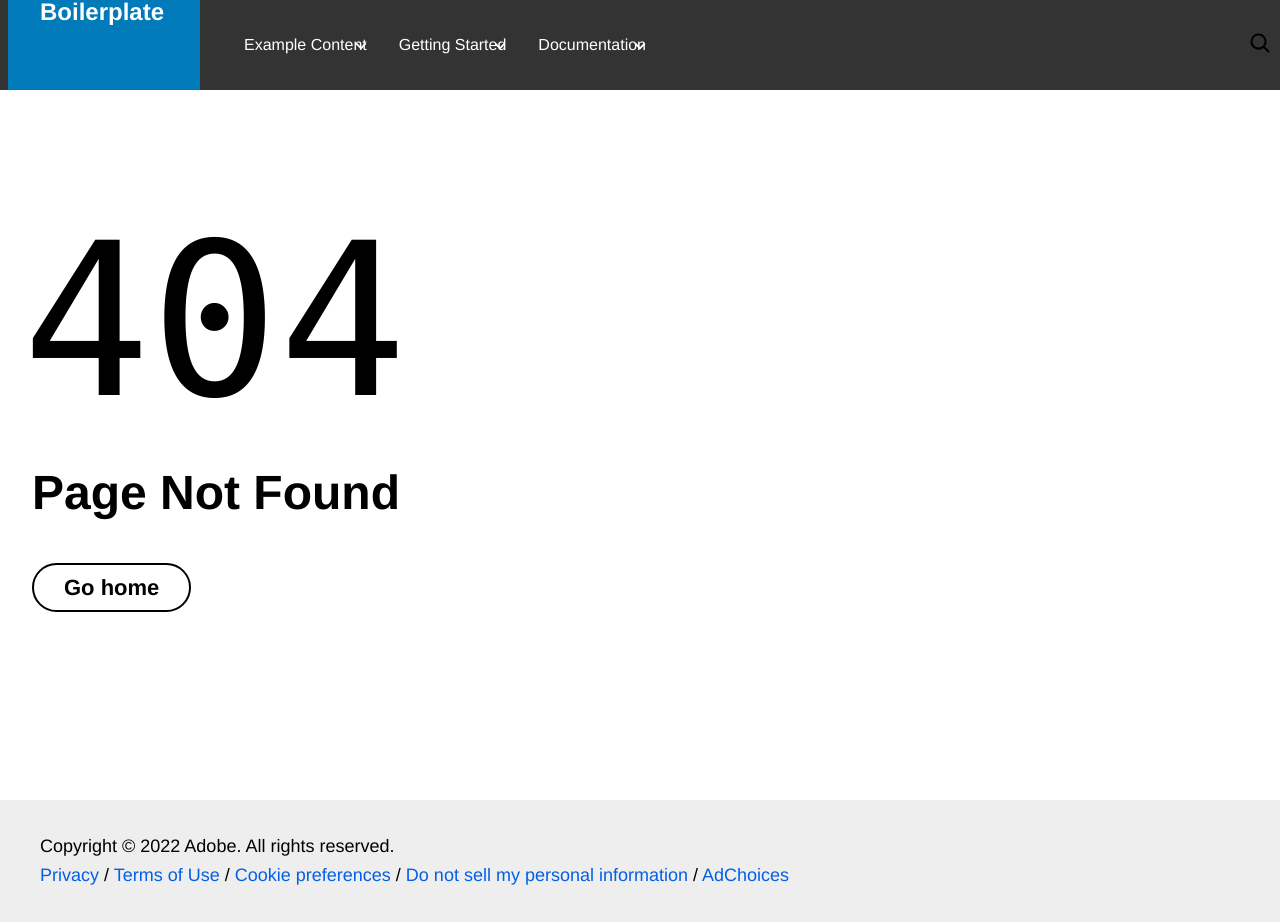
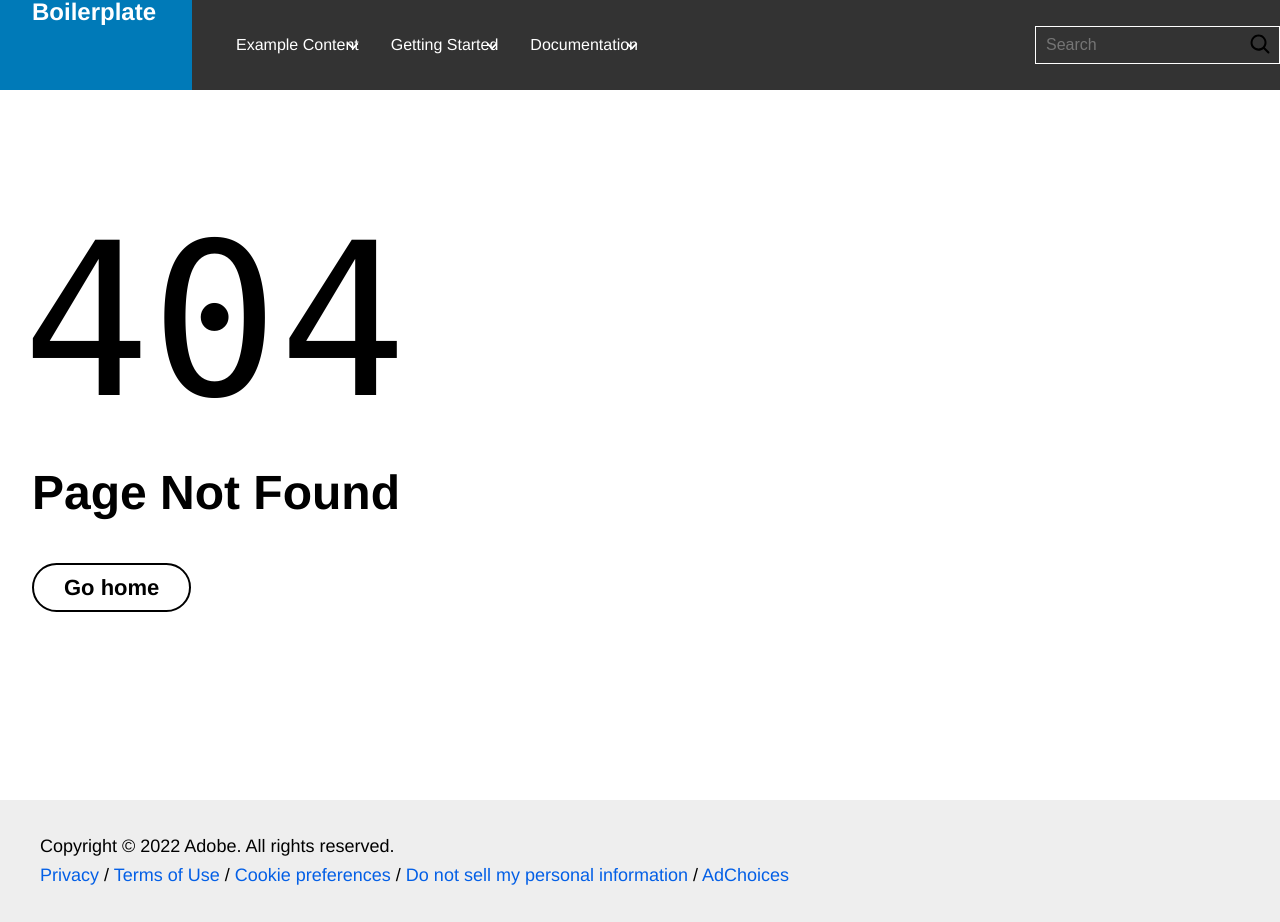
Before and after one commit to k2franklin/columbia, a website with bundled scripts: page 404.html in a window 1280 px wide. Built offline with nearby package versions, Linux system fonts and the light colour scheme; files whose address does not match are found by name.

Commit message:
Fixed the Header

```diff
--- a/blocks/header/header.css
+++ b/blocks/header/header.css
@@ -15,8 +15,7 @@ header nav {
     'sections sections sections' 1fr / auto 1fr auto;
   align-items: center;
   gap: 0 2em;
-  margin: auto;
-  max-width: 1264px;
+  margin: 0;
   height: var(--nav-height);
   padding: 0;
   font-family: var(--body-font-family);
@@ -284,6 +283,42 @@ span.icon-logo{
   width: 9.0625rem;
   height: 1.75rem;
 }
-span.icon-logo svg{
+
+header nav span.icon svg{
   fill: #fff;
 }
+
+header nav span.icon-search{
+  width: 1.5rem;
+  height: 1.5rem;
+}
+
+header nav .nav-tools  input{
+  background-color: transparent;
+  outline-offset: -2px;
+  outline: none;
+  appearance: none;
+  background-clip: padding-box;
+  border: none;
+  font-size: 1rem;
+  line-height: 1.25rem;
+  width: 100%;
+  float: left;
+  margin-right: -3.125rem;
+  border: 1px white solid;
+  padding: .5rem 2.25rem .5rem .625rem;
+}
+
+header nav .nav-tools .search-button{
+  display: block;
+  float: right;
+  width: auto;
+  height: 36px;
+  background-color: transparent;
+  color: #fff;
+  outline: 0;
+  border: 0;
+  margin: 0;
+  padding:  0.375rem 0.5rem;
+  appearance: button;
+}
--- a/blocks/header/header.js
+++ b/blocks/header/header.js
@@ -124,6 +124,34 @@ export default async function decorate(block) {
       });
     }
 
+    const navTools = nav.querySelector('.nav-tools');
+    if(navTools){
+      const searchForm = document.createElement('form');
+      searchForm.action = "/search";
+      searchForm.method = "get";
+      searchForm.name = "simpleSearch";
+
+      const searchInput = document.createElement('input');
+      searchInput.className = "search-input";
+      searchInput.name = "q";
+      searchInput.type = "search";
+      searchInput.placeholder = "Search";
+      searchInput.required = "required"
+      searchForm.appendChild(searchInput);
+
+      const searchButton = document.createElement('button');
+      searchButton.className = "search-button";
+      searchForm.appendChild(searchButton);
+      const searchWrapper = document.createElement('div');
+      searchWrapper.className = "search-form";
+      searchWrapper.appendChild(searchForm);
+      const icon_search = navTools.querySelector('.icon-search');
+      if(icon_search){
+        searchButton.appendChild(icon_search);
+      }
+      navTools.insertBefore(searchWrapper, navTools.firstChild);
+    }
+
     // hamburger for mobile
     const hamburger = document.createElement('div');
     hamburger.classList.add('nav-hamburger');
--- a/scripts/lib-franklin.js
+++ b/scripts/lib-franklin.js
@@ -153,6 +153,7 @@ export async function decorateIcons(element) {
         // Styled icons don't play nice with the sprite approach because of shadow dom isolation
         const svg = await response.text();
         if (svg.match(/(<style | class=)/)) {
+          debugger
           ICONS_CACHE[iconName] = { styled: true, html: svg };
         } else {
           ICONS_CACHE[iconName] = {
@@ -181,7 +182,7 @@ export async function decorateIcons(element) {
     if (ICONS_CACHE[iconName].styled) {
       parent.innerHTML = ICONS_CACHE[iconName].html;
     } else {
-      parent.innerHTML = `<svg xmlns="http://www.w3.org/2000/svg"><use href="#${iconName}"/></svg>`;
+      parent.innerHTML = `<svg xmlns="http://www.w3.org/2000/svg"><use href="#icons-sprite-${iconName}"/></svg>`;
     }
   });
 }
```
Also changed, not shown: icons/logo.svg, icons/sprite-symbols.svg (deleted).
